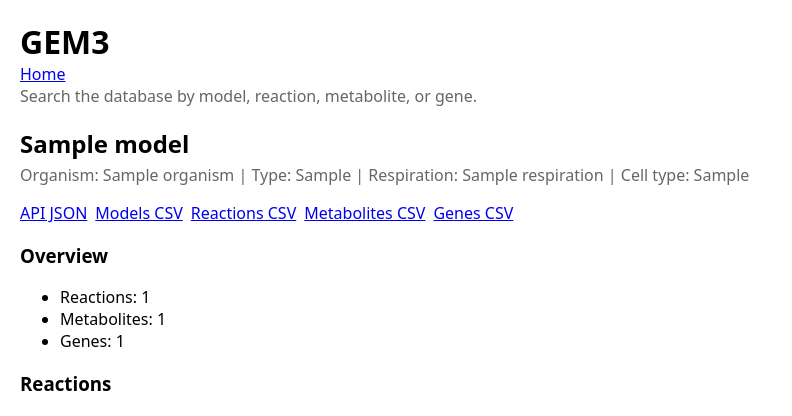
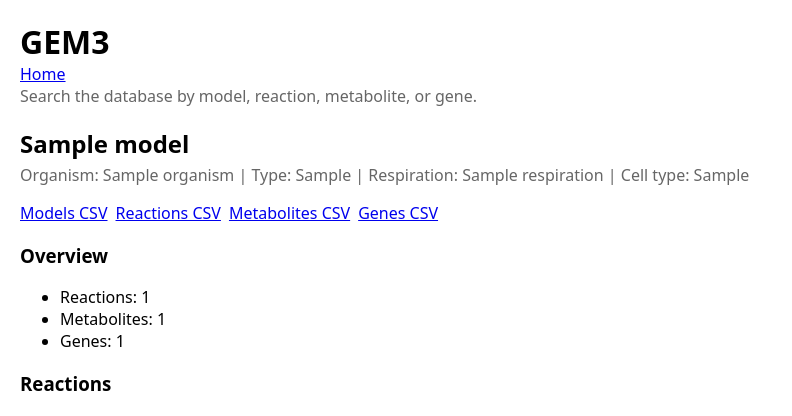
Before and after one commit to abzuniga22/gem3, a Flask app: template templates/model.html in a window 1280 px wide. Shown: the top 416 px of the page, without its empty margins (0-792 px from the left). Run offline with Flask 3, Linux system fonts and the light colour scheme; the template is opened without the code that fills it: most values are stand-ins (such as "Sample title", 1, 10 or a date in 2020).

Commit message:
Update model.html

```diff
--- a/templates/model.html
+++ b/templates/model.html
@@ -14,7 +14,6 @@
 
   <!-- Quick tools: JSON + CSV exports -->
   <nav class="toolbar" style="display:flex; gap:.5rem; flex-wrap: wrap; margin: .5rem 0 1rem;">
-    <a class="btn" href="{{ url_for('api_model', model=m['model'], rpage=rpage, mpage=mpage, gpage=gpage) }}">API JSON</a>
     <a class="btn" href="{{ url_for('export_scope_csv', scope='model', q=m['model']) }}">Models CSV</a>
     <a class="btn" href="{{ url_for('export_scope_csv', scope='reaction', q=m['model']) }}">Reactions CSV</a>
     <a class="btn" href="{{ url_for('export_scope_csv', scope='metabolite', q=m['model']) }}">Metabolites CSV</a>
```
